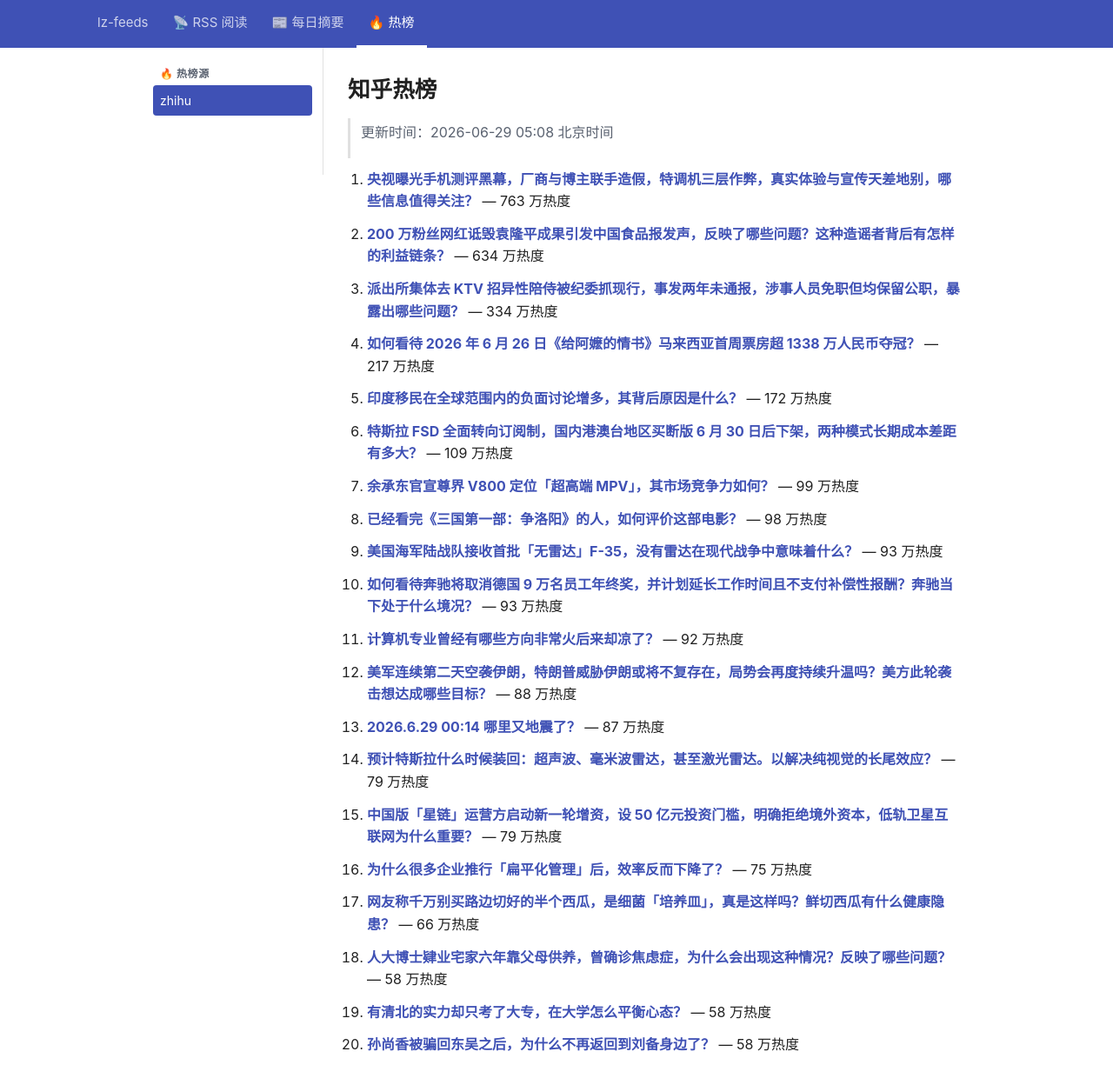
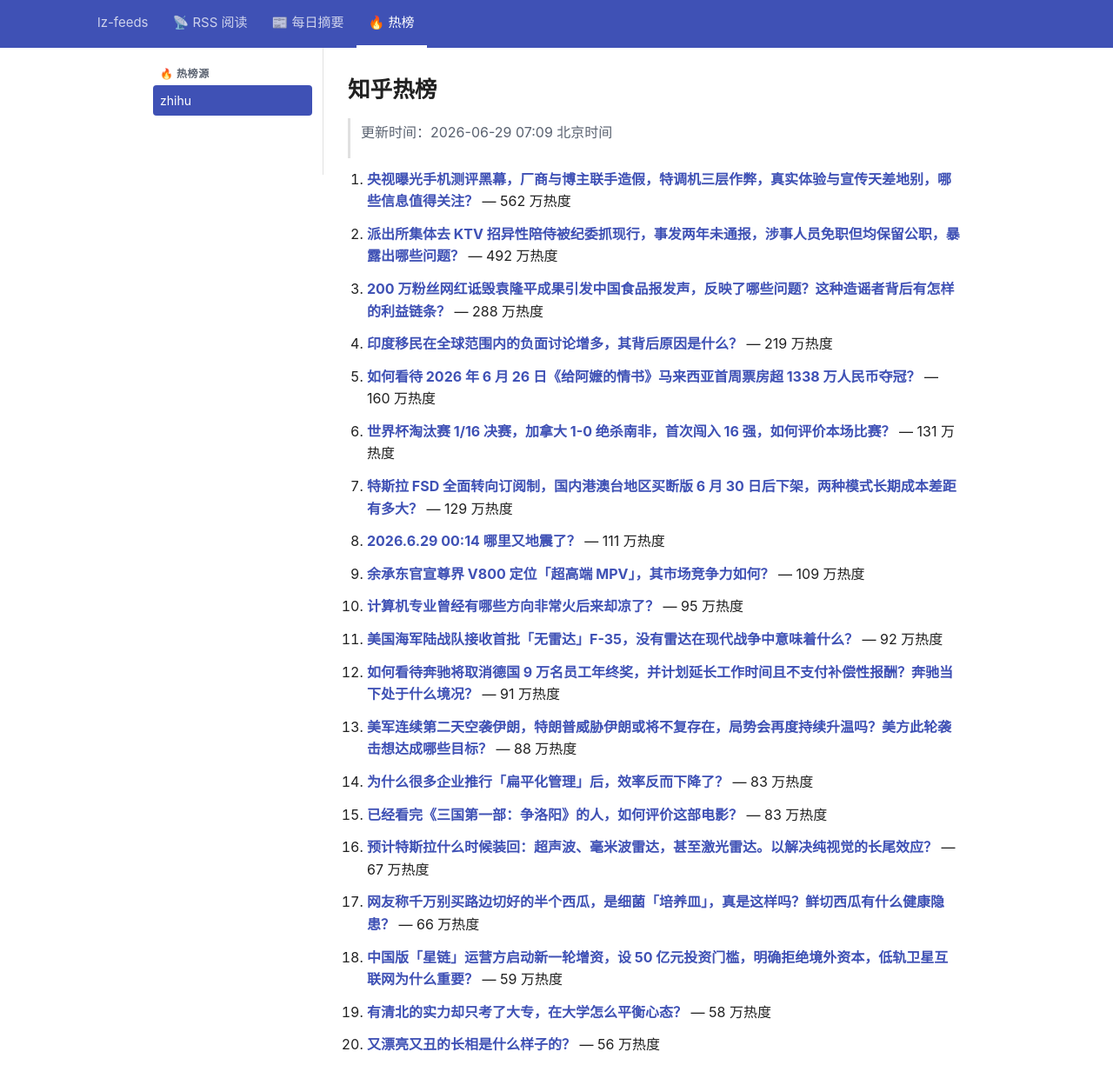
Before and after one commit to lizhang0101/lz-feeds, a Jekyll site: the page built from _hotlist/zhihu.md, in a window 1280 px wide and 1279 px high. Shown: the top 1248 px of the window at 87% size. Built offline with Jekyll 4.4.1, drawn with Linux system fonts in a browser that asks for light colours.

Commit message:
hotlist: 2026-06-28T23:09Z

```diff
--- a/_hotlist/zhihu.md
+++ b/_hotlist/zhihu.md
@@ -1,48 +1,48 @@
 ---
-updated: 2026-06-29 05:08 北京时间
+updated: 2026-06-29 07:09 北京时间
 count: 20
 ---
 
 # 知乎热榜
 
-> 更新时间：2026-06-29 05:08 北京时间
+> 更新时间：2026-06-29 07:09 北京时间
 
-1. **[央视曝光手机测评黑幕，厂商与博主联手造假，特调机三层作弊，真实体验与宣传天差地别，哪些信息值得关注？](https://www.zhihu.com/question/2054487183839474287)** — 763 万热度
+1. **[央视曝光手机测评黑幕，厂商与博主联手造假，特调机三层作弊，真实体验与宣传天差地别，哪些信息值得关注？](https://www.zhihu.com/question/2054487183839474287)** — 562 万热度
 
-2. **[200 万粉丝网红诋毁袁隆平成果引发中国食品报发声，反映了哪些问题？这种造谣者背后有怎样的利益链条？](https://www.zhihu.com/question/2054482230035191060)** — 634 万热度
+2. **[派出所集体去 KTV 招异性陪侍被纪委抓现行，事发两年未通报，涉事人员免职但均保留公职，暴露出哪些问题？](https://www.zhihu.com/question/2054635178702496761)** — 492 万热度
 
-3. **[派出所集体去 KTV 招异性陪侍被纪委抓现行，事发两年未通报，涉事人员免职但均保留公职，暴露出哪些问题？](https://www.zhihu.com/question/2054635178702496761)** — 334 万热度
+3. **[200 万粉丝网红诋毁袁隆平成果引发中国食品报发声，反映了哪些问题？这种造谣者背后有怎样的利益链条？](https://www.zhihu.com/question/2054482230035191060)** — 288 万热度
 
-4. **[如何看待 2026 年 6 月 26 日《给阿嬷的情书》马来西亚首周票房超 1338 万人民币夺冠？](https://www.zhihu.com/question/2053881060979692707)** — 217 万热度
+4. **[印度移民在全球范围内的负面讨论增多，其背后原因是什么？](https://www.zhihu.com/question/2046751607690474225)** — 219 万热度
 
-5. **[印度移民在全球范围内的负面讨论增多，其背后原因是什么？](https://www.zhihu.com/question/2046751607690474225)** — 172 万热度
+5. **[如何看待 2026 年 6 月 26 日《给阿嬷的情书》马来西亚首周票房超 1338 万人民币夺冠？](https://www.zhihu.com/question/2053881060979692707)** — 160 万热度
 
-6. **[特斯拉 FSD 全面转向订阅制，国内港澳台地区买断版 6 月 30 日后下架，两种模式长期成本差距有多大？](https://www.zhihu.com/question/2053871133401806051)** — 109 万热度
+6. **[世界杯淘汰赛 1/16 决赛，加拿大 1-0 绝杀南非，首次闯入 16 强，如何评价本场比赛？](https://www.zhihu.com/question/2054574083774181998)** — 131 万热度
 
-7. **[余承东官宣尊界 V800 定位「超高端 MPV」，其市场竞争力如何？](https://www.zhihu.com/question/2047340679060251139)** — 99 万热度
+7. **[特斯拉 FSD 全面转向订阅制，国内港澳台地区买断版 6 月 30 日后下架，两种模式长期成本差距有多大？](https://www.zhihu.com/question/2053871133401806051)** — 129 万热度
 
-8. **[已经看完《三国第一部：争洛阳》的人，如何评价这部电影？](https://www.zhihu.com/question/2054299915073983689)** — 98 万热度
+8. **[2026.6.29  00:14  哪里又地震了？](https://www.zhihu.com/question/2054719610142954224)** — 111 万热度
 
-9. **[美国海军陆战队接收首批「无雷达」F-35，没有雷达在现代战争中意味着什么？](https://www.zhihu.com/question/2053970381673861771)** — 93 万热度
+9. **[余承东官宣尊界 V800 定位「超高端 MPV」，其市场竞争力如何？](https://www.zhihu.com/question/2047340679060251139)** — 109 万热度
 
-10. **[如何看待奔驰将取消德国 9 万名员工年终奖，并计划延长工作时间且不支付补偿性报酬？奔驰当下处于什么境况？](https://www.zhihu.com/question/2054316615341007572)** — 93 万热度
+10. **[计算机专业曾经有哪些方向非常火后来却凉了？](https://www.zhihu.com/question/323592434)** — 95 万热度
 
-11. **[计算机专业曾经有哪些方向非常火后来却凉了？](https://www.zhihu.com/question/323592434)** — 92 万热度
+11. **[美国海军陆战队接收首批「无雷达」F-35，没有雷达在现代战争中意味着什么？](https://www.zhihu.com/question/2053970381673861771)** — 92 万热度
 
-12. **[美军连续第二天空袭伊朗，特朗普威胁伊朗或将不复存在，局势会再度持续升温吗？美方此轮袭击想达成哪些目标？](https://www.zhihu.com/question/2054471851032539301)** — 88 万热度
+12. **[如何看待奔驰将取消德国 9 万名员工年终奖，并计划延长工作时间且不支付补偿性报酬？奔驰当下处于什么境况？](https://www.zhihu.com/question/2054316615341007572)** — 91 万热度
 
-13. **[2026.6.29  00:14  哪里又地震了？](https://www.zhihu.com/question/2054719610142954224)** — 87 万热度
+13. **[美军连续第二天空袭伊朗，特朗普威胁伊朗或将不复存在，局势会再度持续升温吗？美方此轮袭击想达成哪些目标？](https://www.zhihu.com/question/2054471851032539301)** — 88 万热度
 
-14. **[预计特斯拉什么时候装回：超声波、毫米波雷达，甚至激光雷达。以解决纯视觉的长尾效应？](https://www.zhihu.com/question/2053453700853666783)** — 79 万热度
+14. **[为什么很多企业推行「扁平化管理」后，效率反而下降了？](https://www.zhihu.com/question/2008535307650355823)** — 83 万热度
 
-15. **[中国版「星链」运营方启动新一轮增资，设 50 亿元投资门槛，明确拒绝境外资本，低轨卫星互联网为什么重要？](https://www.zhihu.com/question/2053410817152902707)** — 79 万热度
+15. **[已经看完《三国第一部：争洛阳》的人，如何评价这部电影？](https://www.zhihu.com/question/2054299915073983689)** — 83 万热度
 
-16. **[为什么很多企业推行「扁平化管理」后，效率反而下降了？](https://www.zhihu.com/question/2008535307650355823)** — 75 万热度
+16. **[预计特斯拉什么时候装回：超声波、毫米波雷达，甚至激光雷达。以解决纯视觉的长尾效应？](https://www.zhihu.com/question/2053453700853666783)** — 67 万热度
 
 17. **[网友称千万别买路边切好的半个西瓜，是细菌「培养皿」，真是这样吗？鲜切西瓜有什么健康隐患？](https://www.zhihu.com/question/2053831515008496055)** — 66 万热度
 
-18. **[人大博士肄业宅家六年靠父母供养，曾确诊焦虑症，为什么会出现这种情况？反映了哪些问题？](https://www.zhihu.com/question/2054263250850669356)** — 58 万热度
+18. **[中国版「星链」运营方启动新一轮增资，设 50 亿元投资门槛，明确拒绝境外资本，低轨卫星互联网为什么重要？](https://www.zhihu.com/question/2053410817152902707)** — 59 万热度
 
 19. **[有清北的实力却只考了大专，在大学怎么平衡心态？](https://www.zhihu.com/question/14594933986)** — 58 万热度
 
-20. **[孙尚香被骗回东吴之后，为什么不再返回到刘备身边了？](https://www.zhihu.com/question/508550781)** — 58 万热度
+20. **[又漂亮又丑的长相是什么样子的？](https://www.zhihu.com/question/323389488)** — 56 万热度
```
